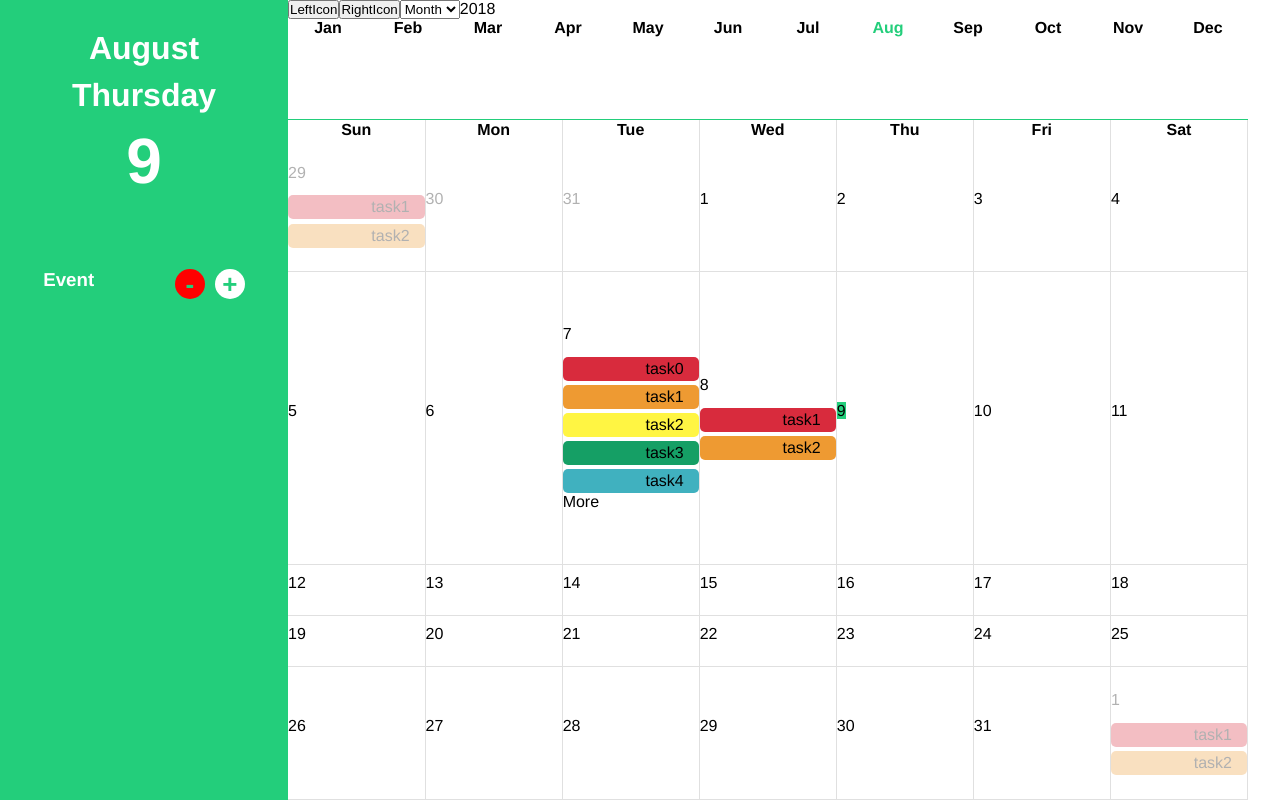
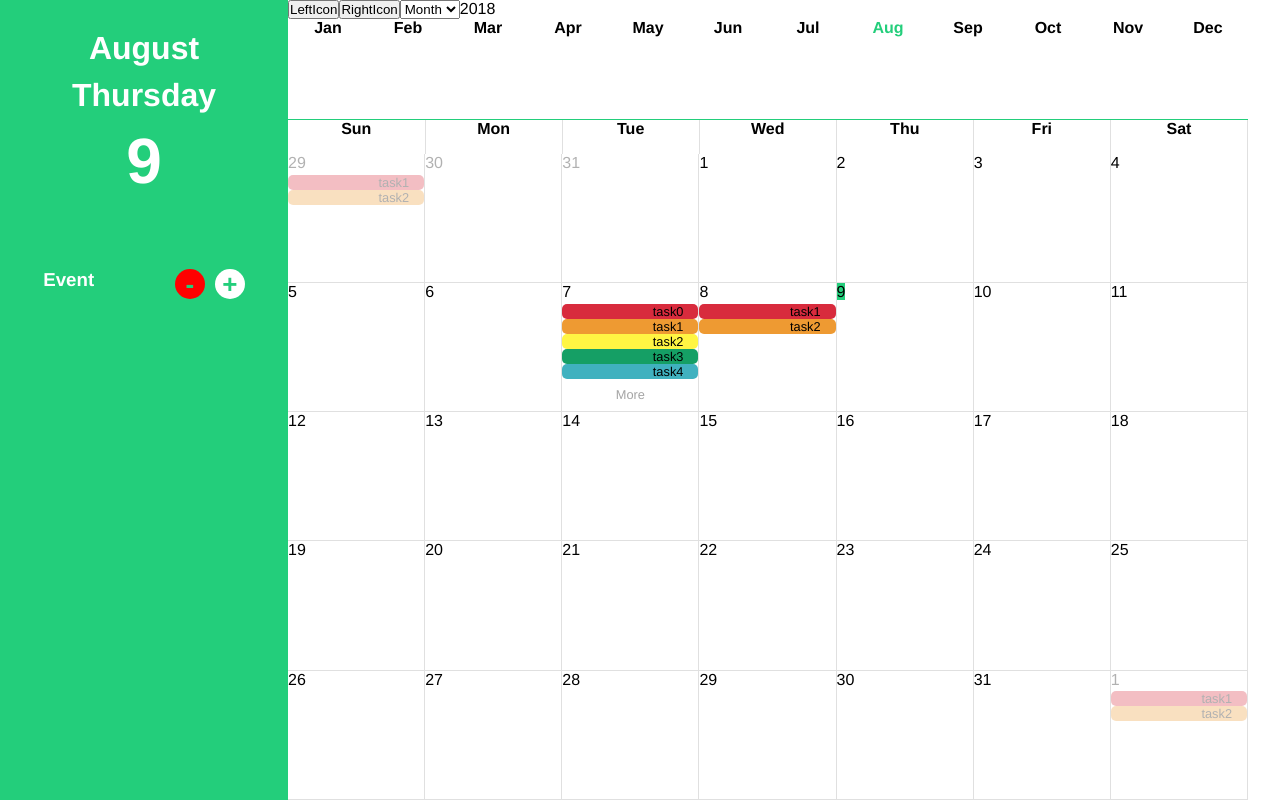
Before and after one commit to rosethorn999/calendar, a Vue app: page / in a window 1280 px wide. Built offline with nearby package versions, Linux system fonts and the light colour scheme.

Commit message:
calendar多事件呈現優化

```diff
--- a/src/components/Calendar.vue
+++ b/src/components/Calendar.vue
@@ -1,20 +1,28 @@
 <template>
   <div class="main">
-    <table>
+    <table class="days">
       <tr>
         <th v-for="(week,weekIndex) in DAY" :key="weekIndex">{{week|firstThree}}</th>
       </tr>
-
-      <tr v-for="(week,weekIndex) in DDs" :key="weekIndex">
+    </table>
+    <table class="dates">
+      <tr v-for="(week,weekIndex) in DDs" :key="weekIndex" class="dateTR">
         <td v-for="(date,dayIndex) in week" :key="dayIndex"
-          :class="{nowDate:date.DD===now.DD&&now.MM===viewDate.MM&&now.YYYY===viewDate.YYYY,notThisMontth:date.MM!==viewDate.MM}"
+          :class="{nowDate:date.DD===now.DD&&now.MM===viewDate.MM&&now.YYYY===viewDate.YYYY , notThisMontth:date.MM!==viewDate.MM}"
           @click="changeSelectedDate(date)">
+          <div>
             <span>{{date.DD}}</span>
+          </div>
+          <div class="eventContainer">
             <ul class="eventItemArea">
-            <li v-for="(item,index) in getEventByDate(date)" v-if="index<5" :key="item.guid" :class="{selected:item.selected}" :style="{'background':'#'+colors[item.type]}"
-              @mouseover="showInfo(index)">{{item.name}}</li>
+              <li v-for="(item,index) in getEventByDate(date)" v-if="index<=maxContainIndex" :key="item.guid" :class="{selected:item.selected}" :style="{'background':'#'+colors[item.type]}">
+                {{item.name}}
+              </li>
             </ul>
-          <span v-if="getEventByDate(date).length>5">More</span>
+          </div>
+          <div>
+            <span v-if="getEventByDate(date).length>maxContainIndex">More</span>
+          </div>
         </td>
       </tr>
     </table>
@@ -58,6 +66,8 @@ export default {
   },
   data: function() {
     return {
+      interval: null,
+      maxContainIndex: 99,
       colors: colors,
       DAY: dateText.DAY
     };
@@ -122,6 +132,11 @@ export default {
       return ret;
     }
   },
+  watch: {
+    viewDate() {
+      this.calcEventHeight();
+    }
+  },
   filters: {
     firstThree(v) {
       return v.substring(0, 3);
@@ -140,6 +155,20 @@ export default {
     showInfo() {},
     changeSelectedDate(dateObj) {
       this.$emit("changeSelectedDate", dateObj);
+    },
+    calcEventHeight() {
+      if (this.interval) {
+        clearInterval(this.interval);
+      }
+      this.interval = setInterval(() => {
+        let container = document.querySelector(".eventContainer");
+        let event = document.querySelector(".eventItemArea>li");
+        if (container && event) {
+          this.maxContainIndex =
+            container.offsetHeight / event.offsetHeight - 1;
+          clearInterval(this.interval);
+        }
+      }, 250);
     }
   }
 };
@@ -156,41 +185,60 @@ table {
   table-layout: fixed;
   border-collapse: collapse;
   width: 100%;
-  height: 100%;
+  &.days {
+    height: 5%;
+  }
+  &.dates {
+    height: 95%;
   }
   th {
-  height: 20px;
     border-top: 0px;
     border-right: 1px solid #e0e0e0;
     border-left: 0px;
   }
   tr {
-  padding: 0px;
+    vertical-align: top;
+    max-height: 20%;
   }
   td {
-  padding: 0px;
     border-top: 0px;
     border-right: 1px solid #e0e0e0;
     border-bottom: 1px solid #e0e0e0;
     border-left: 0px;
     width: 14%;
   }
-td.notThisMontth {
-  opacity: 0.3;
-}
   .nowDate {
     span {
       background: #23ce7b;
     }
   }
+  td.notThisMontth {
+    opacity: 0.3;
+  }
+  td > div:first {
+    height: 20px;
+  }
+  td > div:nth-child(2) {
+    overflow: hidden;
+    height: calc(100% - 42px);
+  }
+  td > div:last-child {
+    height: 20px;
+    text-align: center;
+    color: #a4a4a4;
+    font-size: 0.8em;
+  }
+
   .eventItemArea {
-  margin-top: 10%;
+    display: block;
+    margin-top: 2%;
+    height: 40px;
     li {
-    margin-top: 3%;
+      font-size: 0.8em;
       border-radius: 5px;
-    padding: 3px 15px;
+      padding: 0px 15px;
       text-align: end;
-    background: steelblue;
+    }
   }
 }
 </style>
```
Lines whose indentation alone changed are shown as unchanged.
